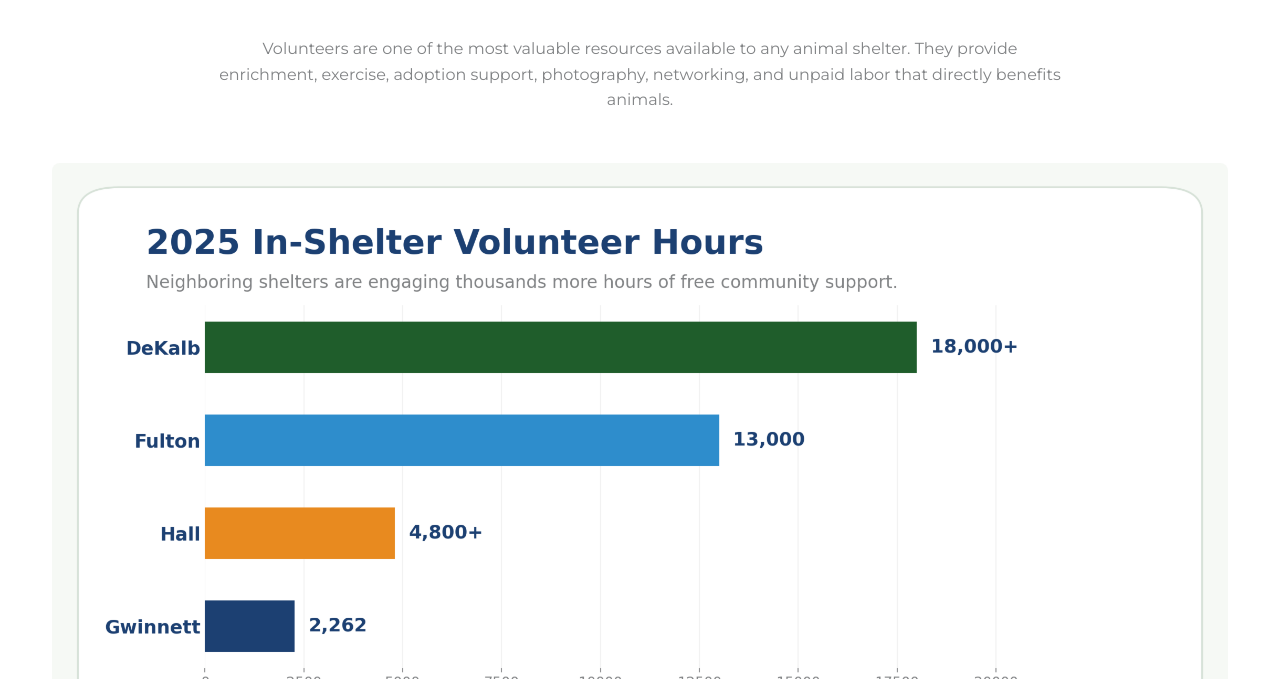
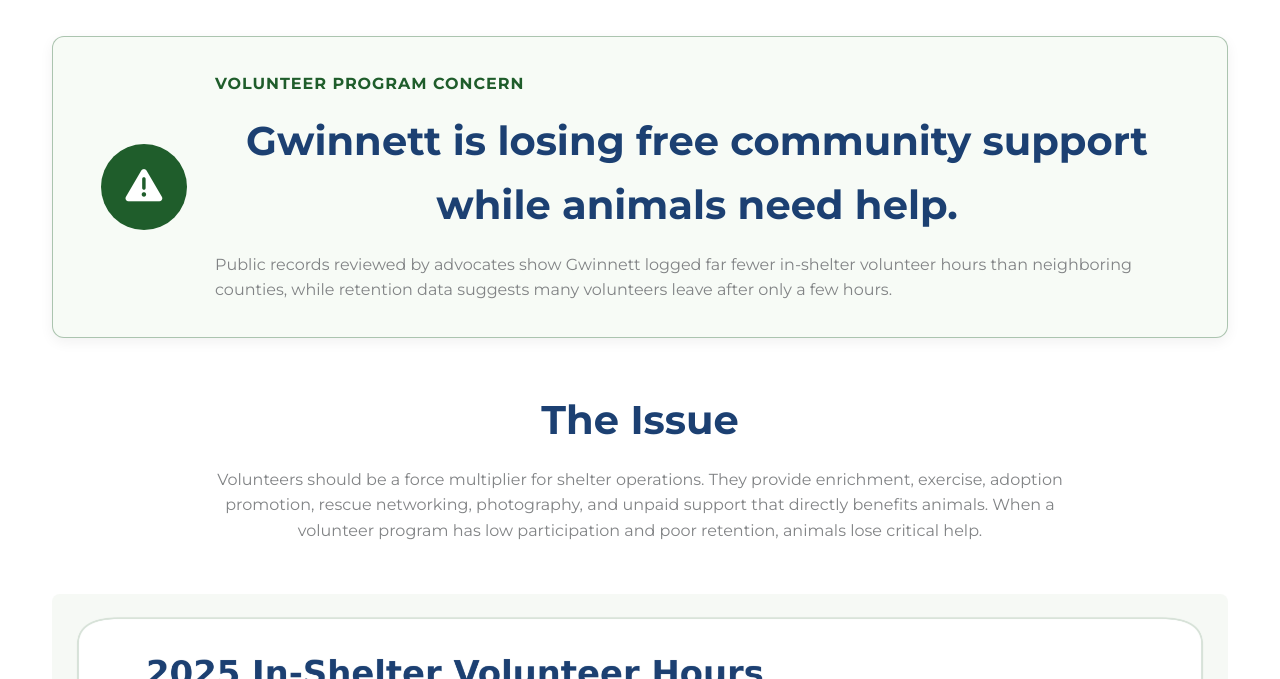
Before and after one commit to whitleybacon/gwinnett-animal-advocacy-alliance, a Jekyll site: the page built from issues/volunteer-engagement/index.html, in a window 1280 px wide and 900 px high, scrolled down 527 px, cut to the strip 221-900 px from the top of the window. Built offline with Jekyll 4.4.1, drawn with Linux system fonts in a browser that asks for light colours; some of the changed text lies outside the part shown.

Commit message:
Update index.html

```diff
--- a/issues/volunteer-engagement/index.html
+++ b/issues/volunteer-engagement/index.html
@@ -32,8 +32,25 @@ title: Volunteer Engagement
 </section>
 
 <section class="home-section">
+    <div class="alert-banner">
+        <div class="alert-banner-icon">
+            <i class="fas fa-exclamation-triangle"></i>
+        </div>
+
+        <div class="alert-banner-content">
+            <span class="alert-banner-label">Volunteer Program Concern</span>
+            <h2>Gwinnett is losing free community support while animals need help.</h2>
+            <p>
+                Public records reviewed by advocates show Gwinnett logged far fewer in-shelter volunteer hours than neighboring counties, while retention data suggests many volunteers leave after only a few hours.
+            </p>
+        </div>
+    </div>
+</section>
+
+<section class="home-section">
+    <h2>The Issue</h2>
     <p class="section-intro">
-        Volunteers are one of the most valuable resources available to any animal shelter. They provide enrichment, exercise, adoption support, photography, networking, and unpaid labor that directly benefits animals.
+        Volunteers should be a force multiplier for shelter operations. They provide enrichment, exercise, adoption promotion, rescue networking, photography, and unpaid support that directly benefits animals. When a volunteer program has low participation and poor retention, animals lose critical help.
     </p>
 </section>
 
@@ -60,6 +77,13 @@ title: Volunteer Engagement
 
     <p class="section-intro" style="max-width:900px; margin:0 auto;">
         Retention is equally important. When volunteers leave after only a few hours, animals lose valuable enrichment, exercise, adoption promotion, rescue networking, and human connection.
+    </p>
+</section>
+
+<section class="home-section">
+    <h2>What the Data Suggests</h2>
+    <p class="section-intro">
+        This is not simply a volunteer recruitment problem. The data points to deeper concerns around access, onboarding, communication, retention, and whether community members are being fully welcomed as partners in lifesaving work.
     </p>
 </section>
 
```
